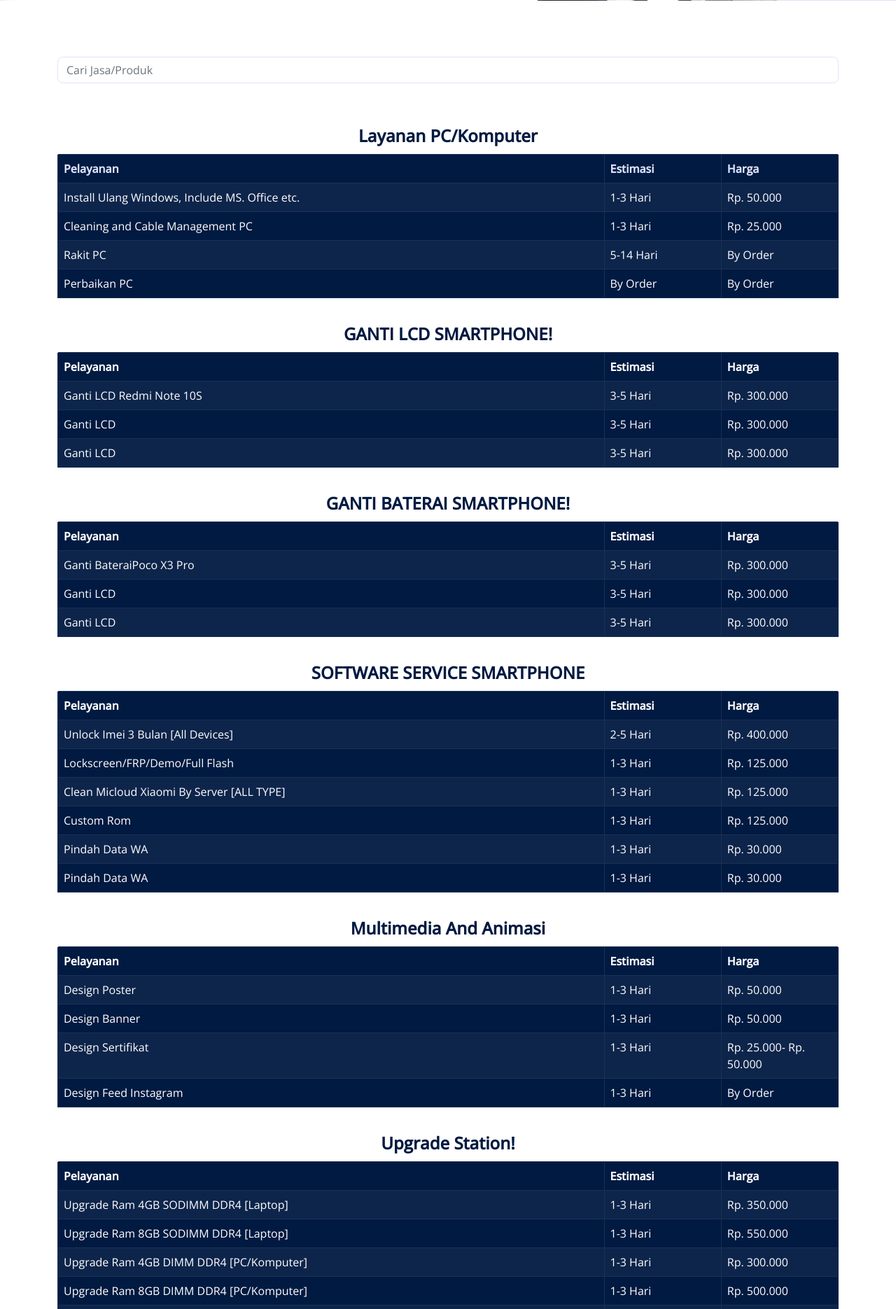
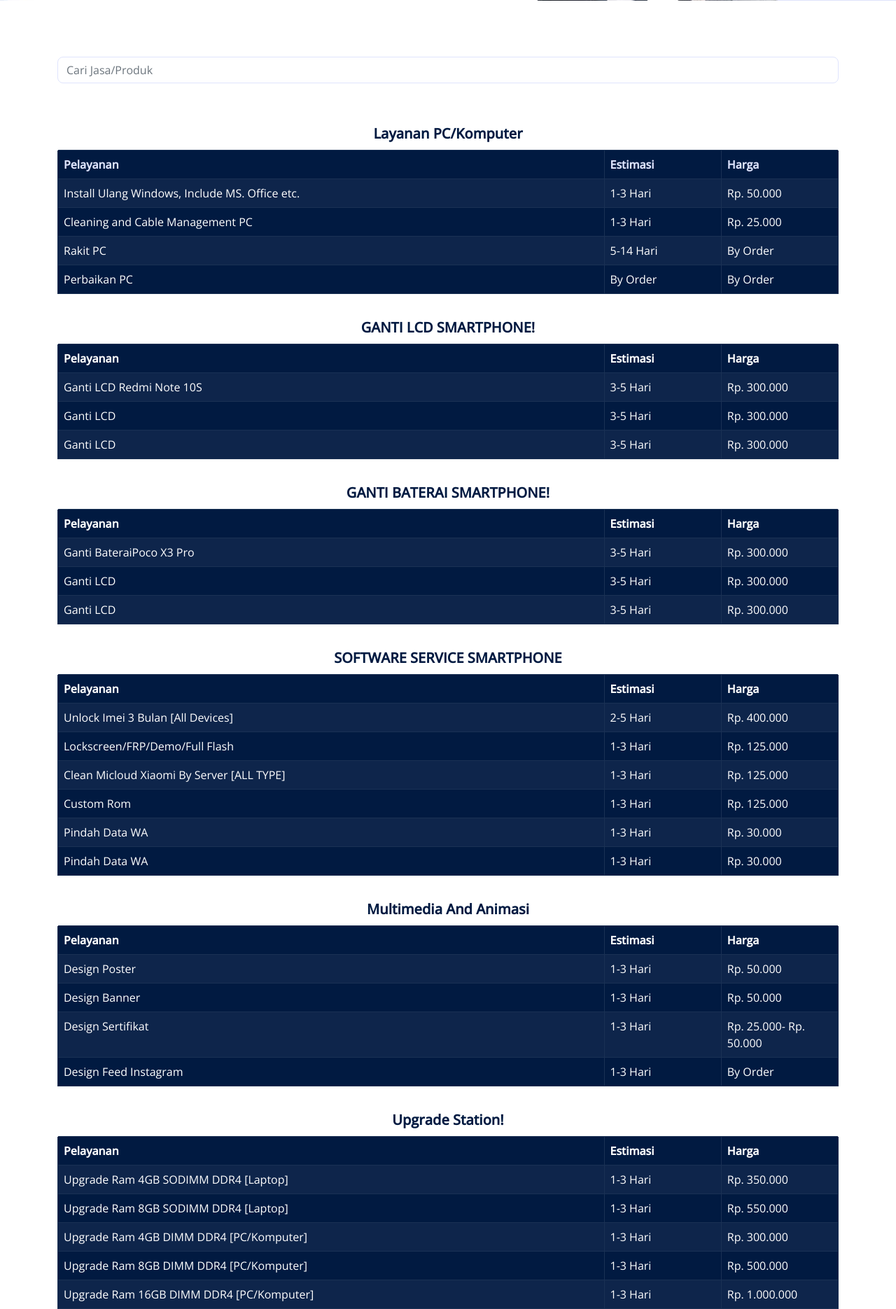
Before and after one commit to baysatriow/omnifyz, a PHP site: page /produk.html in a window 1280 px wide. Shown: the part 412-2282 px from the top of the page at 70% size. Run offline with PHP 8.4, Linux system fonts and the light colour scheme; some libraries are stand-ins or nearby versions.

Commit message:
update tables

```diff
--- a/assets/css/style.css
+++ b/assets/css/style.css
@@ -551,3 +551,12 @@ h6,
 .copyright a:hover {
     color: var(--primary);
 }
+
+@media screen and (max-width: 600px) {
+    div .service-tables {
+      font-size: 14px;
+    }
+    /* div.service-tables .service-group th .table-name{
+        font-size: 2px;
+    } */
+  }
--- a/produk.html
+++ b/produk.html
@@ -131,7 +131,7 @@
                                 <!-- <caption class="display-5">Monthly savings</caption> -->
                                 <thead>
                                 <tr>
-                                    <th colspan="3" class="fs-4 fw-bold text-dark border-top border-white bg-white">Layanan PC/Komputer</th>
+                                    <th colspan="3" class="table-name fs-5 fw-bold text-dark border-top border-white bg-white">Layanan PC/Komputer</th>
                                 </tr>
                                 <tr  class="bg-primary text-light text-start">
                                     <th style="width:70%">Pelayanan</th>
@@ -171,7 +171,7 @@
                                 <!-- <caption class="display-5">Monthly savings</caption> -->
                                 <thead>
                                 <tr>
-                                    <th colspan="3" class="fs-4 fw-bold text-dark border-top border-white bg-white">GANTI LCD SMARTPHONE!</th>
+                                    <th colspan="3" class="fs-5 fw-bold text-dark border-top border-white bg-white">GANTI LCD SMARTPHONE!</th>
                                 </tr>
                                     <tr  class="text-start">
                                         <th style="width:70%">Pelayanan</th>
@@ -206,7 +206,7 @@
                                 <!-- <caption class="display-5">Monthly savings</caption> -->
                                 <thead>
                                 <tr>
-                                    <th colspan="3" class="fs-4 fw-bold text-dark border-top border-white bg-white">GANTI BATERAI SMARTPHONE!</th>
+                                    <th colspan="3" class="fs-5 fw-bold text-dark border-top border-white bg-white">GANTI BATERAI SMARTPHONE!</th>
                                 </tr>
                                 <tr  class="text-start">
                                     <th style="width:70%">Pelayanan</th>
@@ -241,7 +241,7 @@
                                 <!-- <caption class="display-5">Monthly savings</caption> -->
                                 <thead>
                                 <tr>
-                                    <th colspan="3" class="fs-4 fw-bold text-dark border-top border-white bg-white">SOFTWARE SERVICE SMARTPHONE</th>
+                                    <th colspan="3" class="fs-5 fw-bold text-dark border-top border-white bg-white">SOFTWARE SERVICE SMARTPHONE</th>
                                 </tr>
                                 <tr  class="text-start">
                                     <th style="width:70%">Pelayanan</th>
@@ -291,7 +291,7 @@
                                 <!-- <caption class="display-5">Monthly savings</caption> -->
                                 <thead>
                                 <tr>
-                                    <th colspan="3" class="fs-4 fw-bold text-dark border-top border-white bg-white">Multimedia And Animasi</th>
+                                    <th colspan="3" class="fs-5 fw-bold text-dark border-top border-white bg-white">Multimedia And Animasi</th>
                                 </tr>
                                 <tr  class="text-start">
                                     <th style="width:70%">Pelayanan</th>
@@ -331,7 +331,7 @@
                                 <!-- <caption class="display-5">Monthly savings</caption> -->
                                 <thead>
                                 <tr>
-                                    <th colspan="3" class="fs-4 fw-bold text-dark border-top border-white bg-white">Upgrade Station!</th>
+                                    <th colspan="3" class="fs-5 fw-bold text-dark border-top border-white bg-white">Upgrade Station!</th>
                                 </tr>
                                 <tr  class="text-start">
                                     <th style="width:70%">Pelayanan</th>
```
